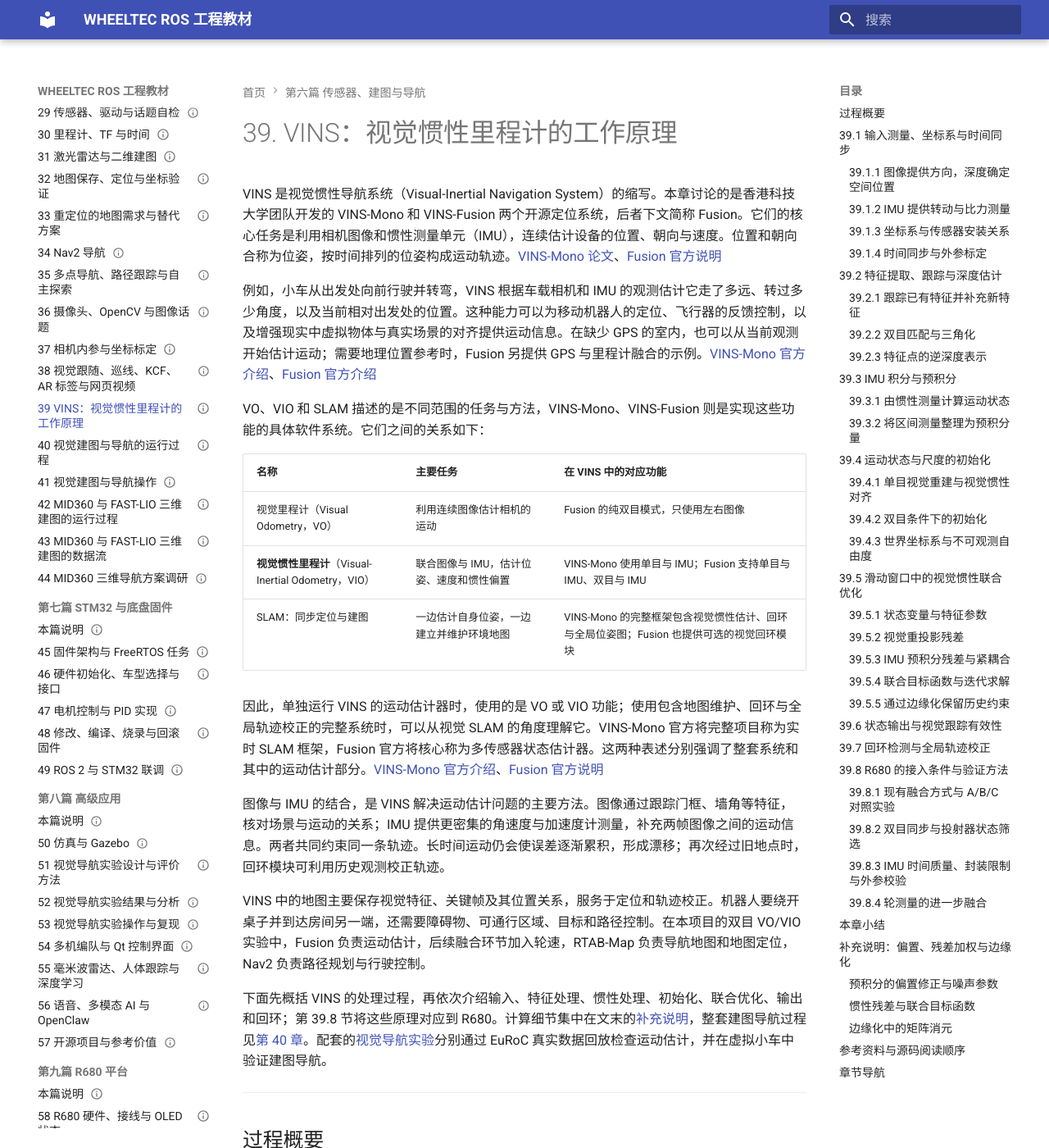
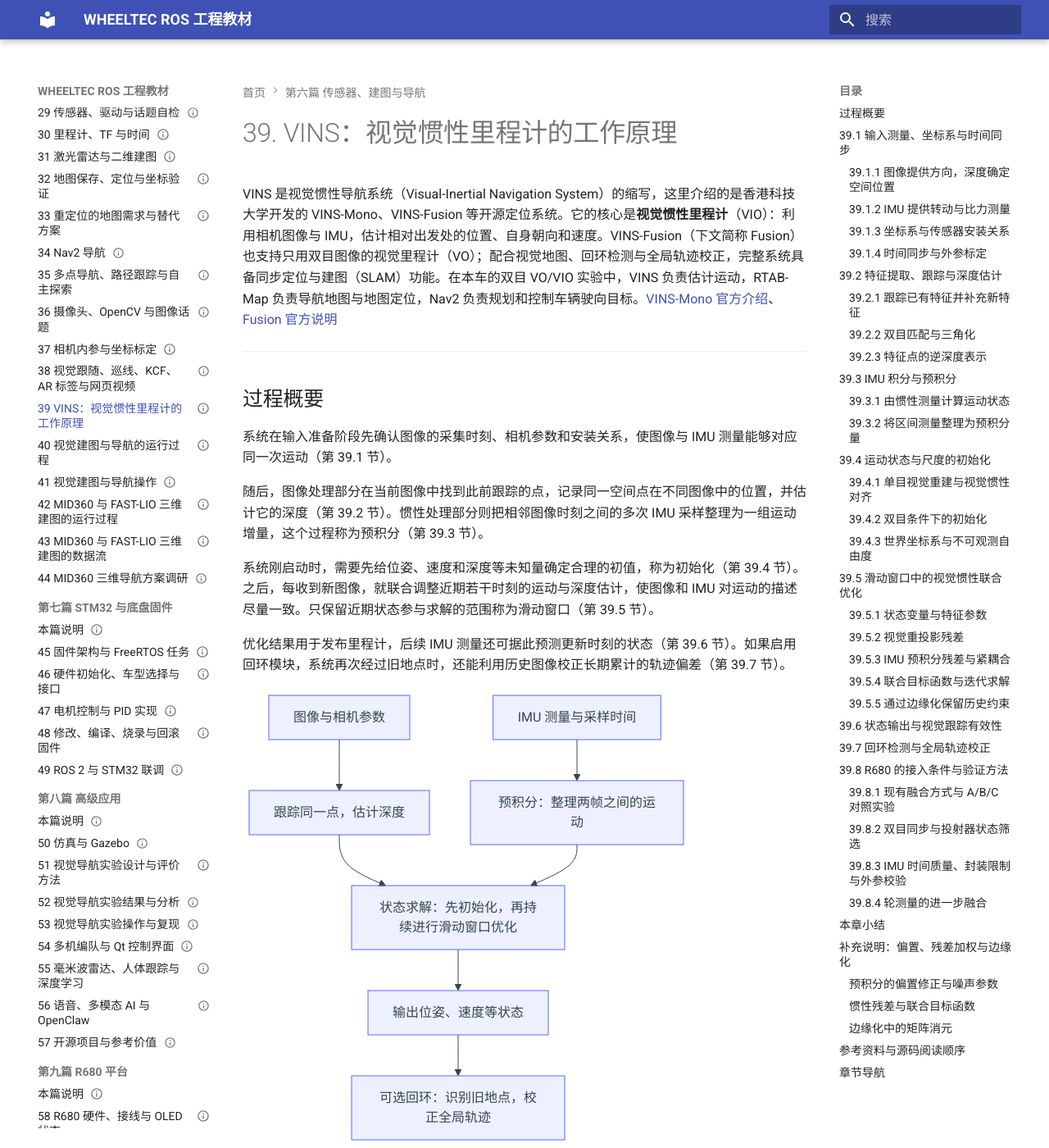
Before and after one commit to EnosElinsa/wheeltec-ros-textbook, an MkDocs documentation site: the page built from docs/06-sensors-navigation/39-vins-principles.md, in a window 1280 px wide and 1400 px high. Shown: the whole window at 82% size. Built offline with MkDocs 1.6.1 and Material for MkDocs 9.7.7, drawn with Linux system fonts in a browser that asks for light colours; some of the changed text lies outside the part shown.

Commit message:
docs: condense VINS introduction into one overview paragraph

```diff
--- a/docs/06-sensors-navigation/39-vins-principles.md
+++ b/docs/06-sensors-navigation/39-vins-principles.md
@@ -4,25 +4,7 @@
 
 # 39. VINS：视觉惯性里程计的工作原理
 
-VINS 是视觉惯性导航系统（Visual-Inertial Navigation System）的缩写。本章讨论的是香港科技大学团队开发的 VINS-Mono 和 VINS-Fusion 两个开源定位系统，后者下文简称 Fusion。它们的核心任务是利用相机图像和惯性测量单元（IMU），连续估计设备的位置、朝向与速度。位置和朝向合称为位姿，按时间排列的位姿构成运动轨迹。[VINS-Mono 论文][s1]、[Fusion 官方说明][s3]
-
-例如，小车从出发处向前行驶并转弯，VINS 根据车载相机和 IMU 的观测估计它走了多远、转过多少角度，以及当前相对出发处的位置。这种能力可以为移动机器人的定位、飞行器的反馈控制，以及增强现实中虚拟物体与真实场景的对齐提供运动信息。在缺少 GPS 的室内，也可以从当前观测开始估计运动；需要地理位置参考时，Fusion 另提供 GPS 与里程计融合的示例。[VINS-Mono 官方介绍][mono-overview]、[Fusion 官方介绍][s3]
-
-VO、VIO 和 SLAM 描述的是不同范围的任务与方法，VINS-Mono、VINS-Fusion 则是实现这些功能的具体软件系统。它们之间的关系如下：
-
-| 名称 | 主要任务 | 在 VINS 中的对应功能 |
-| --- | --- | --- |
-| 视觉里程计（Visual Odometry，VO） | 利用连续图像估计相机的运动 | Fusion 的纯双目模式，只使用左右图像 |
-| **视觉惯性里程计**（Visual-Inertial Odometry，VIO） | 联合图像与 IMU，估计位姿、速度和惯性偏置 | VINS-Mono 使用单目与 IMU；Fusion 支持单目与 IMU、双目与 IMU |
-| SLAM：同步定位与建图 | 一边估计自身位姿，一边建立并维护环境地图 | VINS-Mono 的完整框架包含视觉惯性估计、回环与全局位姿图；Fusion 也提供可选的视觉回环模块 |
-
-因此，单独运行 VINS 的运动估计器时，使用的是 VO 或 VIO 功能；使用包含地图维护、回环与全局轨迹校正的完整系统时，可以从视觉 SLAM 的角度理解它。VINS-Mono 官方将完整项目称为实时 SLAM 框架，Fusion 官方将核心称为多传感器状态估计器。这两种表述分别强调了整套系统和其中的运动估计部分。[VINS-Mono 官方介绍][mono-overview]、[Fusion 官方说明][s3]
-
-图像与 IMU 的结合，是 VINS 解决运动估计问题的主要方法。图像通过跟踪门框、墙角等特征，核对场景与运动的关系；IMU 提供更密集的角速度与加速度计测量，补充两帧图像之间的运动信息。两者共同约束同一条轨迹。长时间运动仍会使误差逐渐累积，形成漂移；再次经过旧地点时，回环模块可利用历史观测校正轨迹。
-
-VINS 中的地图主要保存视觉特征、关键帧及其位置关系，服务于定位和轨迹校正。机器人要绕开桌子并到达房间另一端，还需要障碍物、可通行区域、目标和路径控制。在本项目的双目 VO/VIO 实验中，Fusion 负责运动估计，后续融合环节加入轮速，RTAB-Map 负责导航地图和地图定位，Nav2 负责路径规划与行驶控制。
-
-下面先概括 VINS 的处理过程，再依次介绍输入、特征处理、惯性处理、初始化、联合优化、输出和回环；第 39.8 节将这些原理对应到 R680。计算细节集中在文末的[补充说明](#vins-math-details)，整套建图导航过程见[第 40 章][textbook]。配套的[视觉导航实验](../08-advanced-applications/51-vision-simulation-lab.md#euroc-replay)分别通过 EuRoC 真实数据回放检查运动估计，并在虚拟小车中验证建图导航。
+VINS 是视觉惯性导航系统（Visual-Inertial Navigation System）的缩写，这里介绍的是香港科技大学开发的 VINS-Mono、VINS-Fusion 等开源定位系统。它的核心是**视觉惯性里程计**（VIO）：利用相机图像与 IMU，估计相对出发处的位置、自身朝向和速度。VINS-Fusion（下文简称 Fusion）也支持只用双目图像的视觉里程计（VO）；配合视觉地图、回环检测与全局轨迹校正，完整系统具备同步定位与建图（SLAM）功能。在本车的双目 VO/VIO 实验中，VINS 负责估计运动，RTAB-Map 负责导航地图与地图定位，Nav2 负责规划和控制车辆驶向目标。[VINS-Mono 官方介绍][mono-overview]、[Fusion 官方说明][s3]
 
 ---
 
```
Also changed, not shown: other parts of docs/06-sensors-navigation/39-vins-principles.md (+4 -0 lines).
